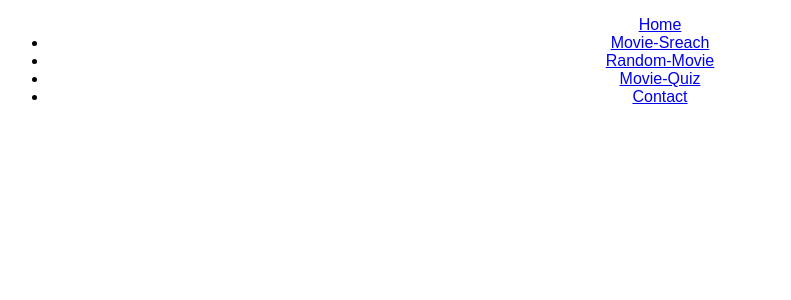
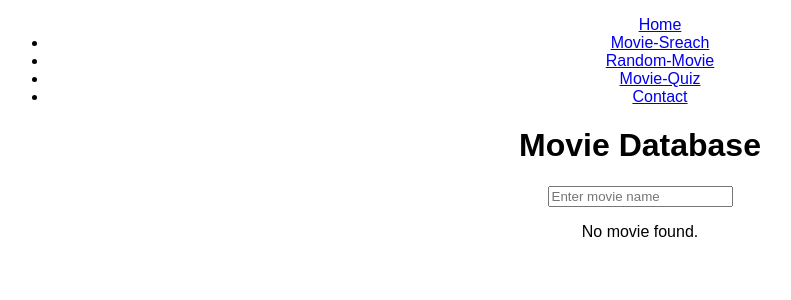
Before and after one commit to schafelz/Phase1-movieproject, a React (Create React App) app: page /MovieDatabase in a window 1280 px wide. Shown: the top 300 px of the page, without its empty margins (0-791 px from the left). Built offline with nearby package versions, Linux system fonts and the light colour scheme.

Commit message:
Update 2 files

```diff
--- a/src/App.js
+++ b/src/App.js
@@ -3,17 +3,22 @@ import { Route, Routes } from "react-router-dom";
 import "./styles.css";
 import Navbar from "./NavBar";
 import MoviePlot from "./MovieQuiz";
-import Contact from "./Contact"
+import Contact from "./Contact";
 import Success from "./Success";
+import MovieDatabase from "./MovieDatabase";
 
 export default function App() {
   return (
     <div className="App">
       <Navbar />
       <Routes>
+        <Route path="/MovieDatabase" element={<MovieDatabase />} />
         <Route path="/MoviePlot" element={<MoviePlot />} />
-        <Route path="/Contact" element={<Contact/>} />
-        <Route path="/Contact/Success/:name/:email/:concern" element={<Success/>} />
+        <Route path="/Contact" element={<Contact />} />
+        <Route
+          path="/Contact/Success/:name/:email/:concern"
+          element={<Success />}
+        />
       </Routes>
     </div>
   );
--- /dev/null
+++ b/src/MovieDatabase.js
@@ -0,0 +1,52 @@
+import React, { useState, useEffect } from "react";
+import axios from "axios";
+import "./styles.css";
+
+const MovieDatabase = () => {
+  const [movieName, setMovieName] = useState("");
+  const [movieData, setMovieData] = useState(null);
+
+  useEffect(() => {
+    if (movieName !== "") {
+      axios
+        .get(`https://www.omdbapi.com/?apikey=5bf96c34&t=${movieName}`)
+        .then((response) => {
+          setMovieData(response.data);
+        })
+        .catch((error) => {
+          console.log(error);
+        });
+    }
+  }, [movieName]);
+
+  const handleMovieNameChange = (event) => {
+    setMovieName(event.target.value);
+  };
+
+  return (
+    <div className="container">
+      <h1 className="title">Movie Database</h1>
+      <input
+        type="text"
+        value={movieName}
+        onChange={handleMovieNameChange}
+        placeholder="Enter movie name"
+        className="input"
+      />
+      {movieData ? (
+        <div className="movieInfo">
+          <h2>{movieData.Title}</h2>
+          <img src={movieData.Poster} alt="Movie Poster" className="poster" />
+          <p>Released: {movieData.Released}</p>
+          <p>Director: {movieData.Director}</p>
+          <p>Actors: {movieData.Actors}</p>
+          <p>Plot: {movieData.Plot}</p>
+        </div>
+      ) : (
+        <p className="noMovie">No movie found.</p>
+      )}
+    </div>
+  );
+};
+
+export default MovieDatabase;
```
